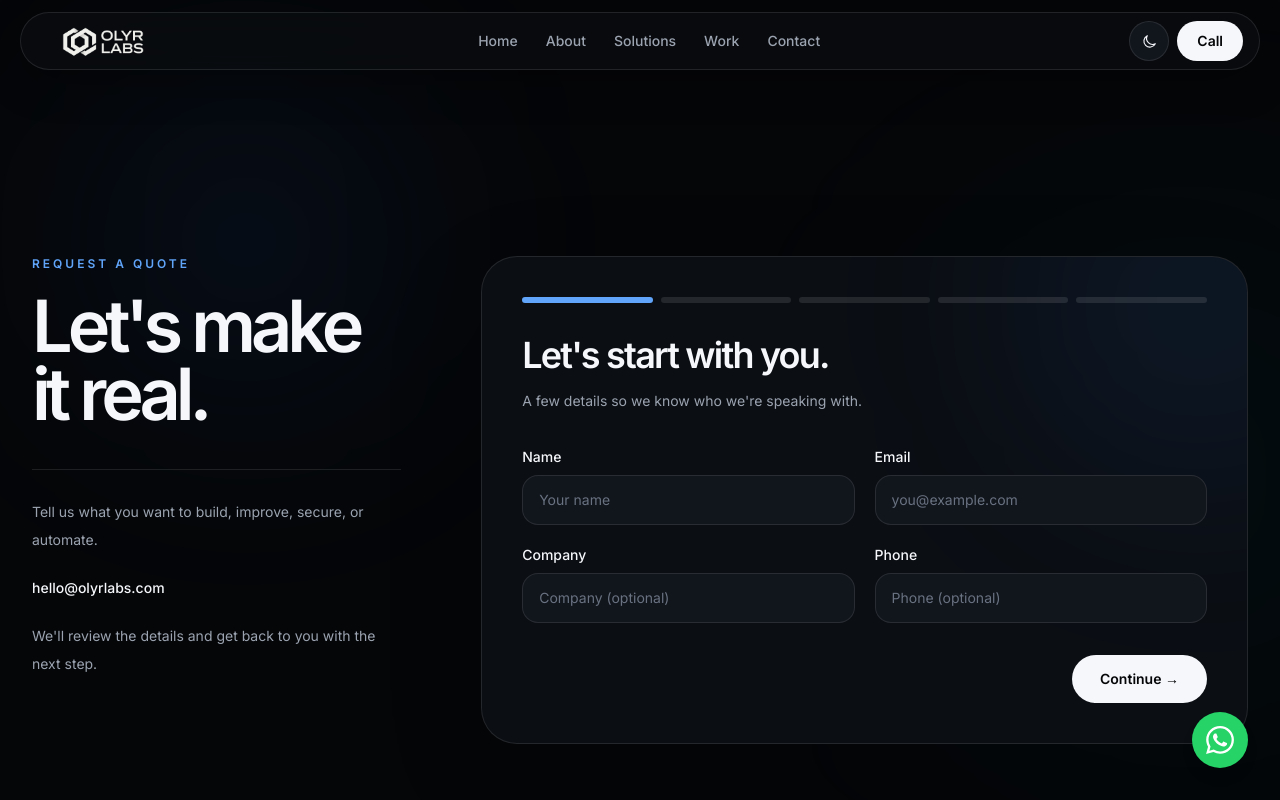
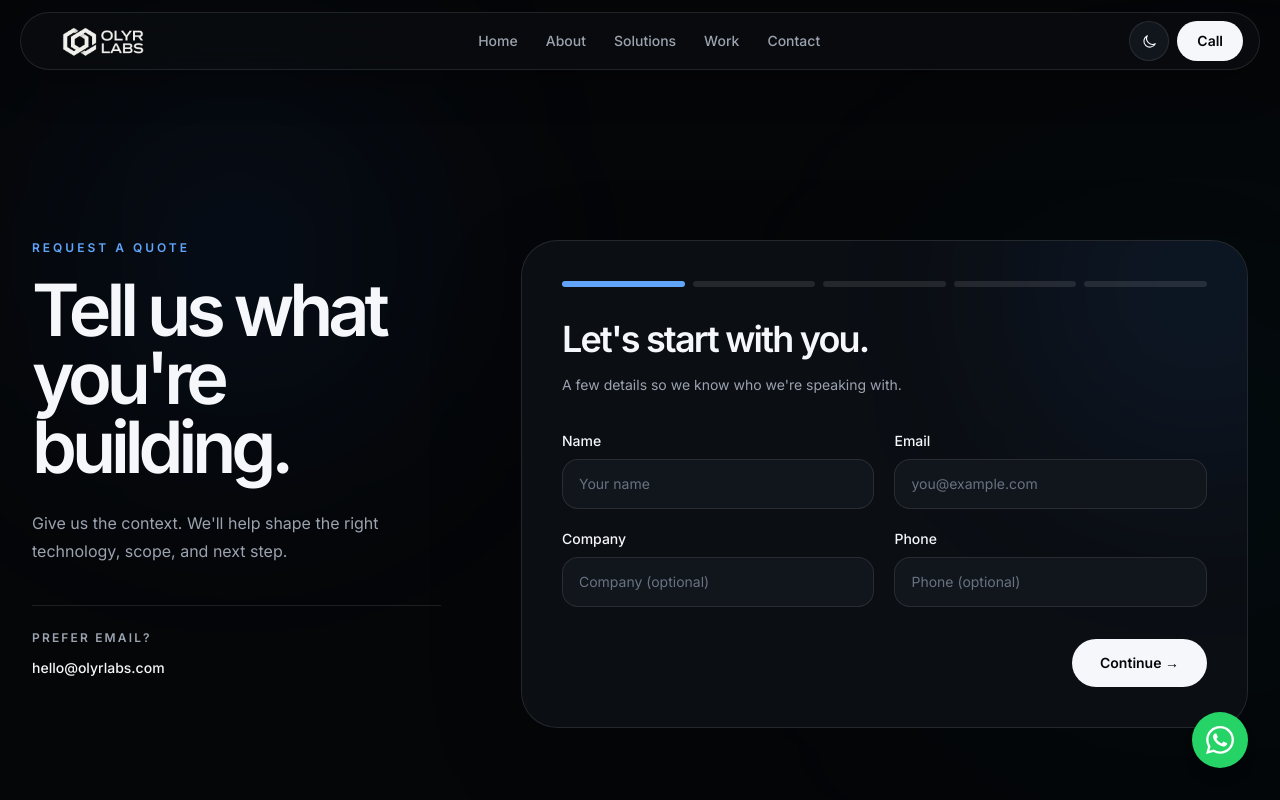
Before and after one commit to OLYR-Labs/website, a Next.js app: page /quote in a window 1280 px wide. Shown: the top 800 px of the page. Built offline with nearby package versions, Linux system fonts and the light colour scheme.

Commit message:
redesign: refine quote page to match OLYR experience

```diff
--- a/app/quote/page.tsx
+++ b/app/quote/page.tsx
@@ -2,25 +2,23 @@ import QuoteForm from "@/components/QuoteForm";
 
 export default function QuotePage() {
   return (
-    <main className="min-h-screen bg-[var(--background)] text-[var(--text)]">
-      <section className="relative overflow-hidden pt-28 sm:pt-36">
-        <div className="pointer-events-none absolute left-[8%] top-24 h-72 w-72 rounded-full bg-blue-500/[0.10] blur-[120px]" />
-        <div className="pointer-events-none absolute right-[-8%] top-1/3 h-96 w-96 rounded-full bg-cyan-400/[0.07] blur-[140px]" />
-
-        <div className="relative mx-auto grid max-w-7xl gap-12 px-5 py-16 sm:px-6 sm:py-24 lg:grid-cols-[0.65fr_1.35fr] lg:gap-20 lg:px-8 lg:py-28">
-          <div className="lg:sticky lg:top-28 lg:h-fit">
-            <p className="text-xs font-semibold uppercase tracking-[0.25em] text-[var(--accent)]">Request a quote</p>
-            <h1 className="mt-5 max-w-xl font-[var(--font-space-grotesk)] text-5xl font-semibold leading-[0.95] tracking-[-0.07em] sm:text-7xl">
-              Let&apos;s make it real.
-            </h1>
-            <div className="mt-10 space-y-5 border-t border-[var(--border)] pt-7 text-sm leading-7 text-[var(--muted)]">
-              <p>Tell us what you want to build, improve, secure, or automate.</p>
-              <a href="mailto:hello@olyrlabs.com" className="block font-medium text-[var(--text)] transition hover:text-[var(--accent)]">hello@olyrlabs.com</a>
-              <p>We&apos;ll review the details and get back to you with the next step.</p>
+    <main className="min-h-screen overflow-hidden bg-[var(--background)] text-[var(--text)]">
+      <section className="relative pt-28 sm:pt-36">
+        <div className="pointer-events-none absolute left-[6%] top-24 h-80 w-80 rounded-full bg-blue-500/[0.10] blur-[130px]" />
+        <div className="pointer-events-none absolute right-[-8%] top-1/3 h-96 w-96 rounded-full bg-cyan-400/[0.07] blur-[150px]" />
+        <div className="relative mx-auto max-w-7xl px-5 py-14 sm:px-6 sm:py-20 lg:px-8 lg:py-24">
+          <div className="grid gap-12 lg:grid-cols-[0.72fr_1.28fr] lg:items-start lg:gap-20">
+            <div className="lg:sticky lg:top-28">
+              <p className="text-xs font-semibold uppercase tracking-[0.25em] text-[var(--accent)]">Request a quote</p>
+              <h1 className="mt-5 max-w-xl font-[var(--font-space-grotesk)] text-5xl font-semibold leading-[0.95] tracking-[-0.07em] sm:text-6xl lg:text-7xl">Tell us what you&apos;re building.</h1>
+              <p className="mt-7 max-w-md text-base leading-7 text-[var(--muted)]">Give us the context. We&apos;ll help shape the right technology, scope, and next step.</p>
+              <div className="mt-10 border-t border-[var(--border)] pt-6">
+                <p className="text-xs font-semibold uppercase tracking-[0.18em] text-[var(--muted)]">Prefer email?</p>
+                <a href="mailto:hello@olyrlabs.com" className="mt-3 inline-block text-sm font-medium transition hover:text-[var(--accent)]">hello@olyrlabs.com</a>
+              </div>
             </div>
+            <QuoteForm />
           </div>
-
-          <QuoteForm />
         </div>
       </section>
     </main>
```
